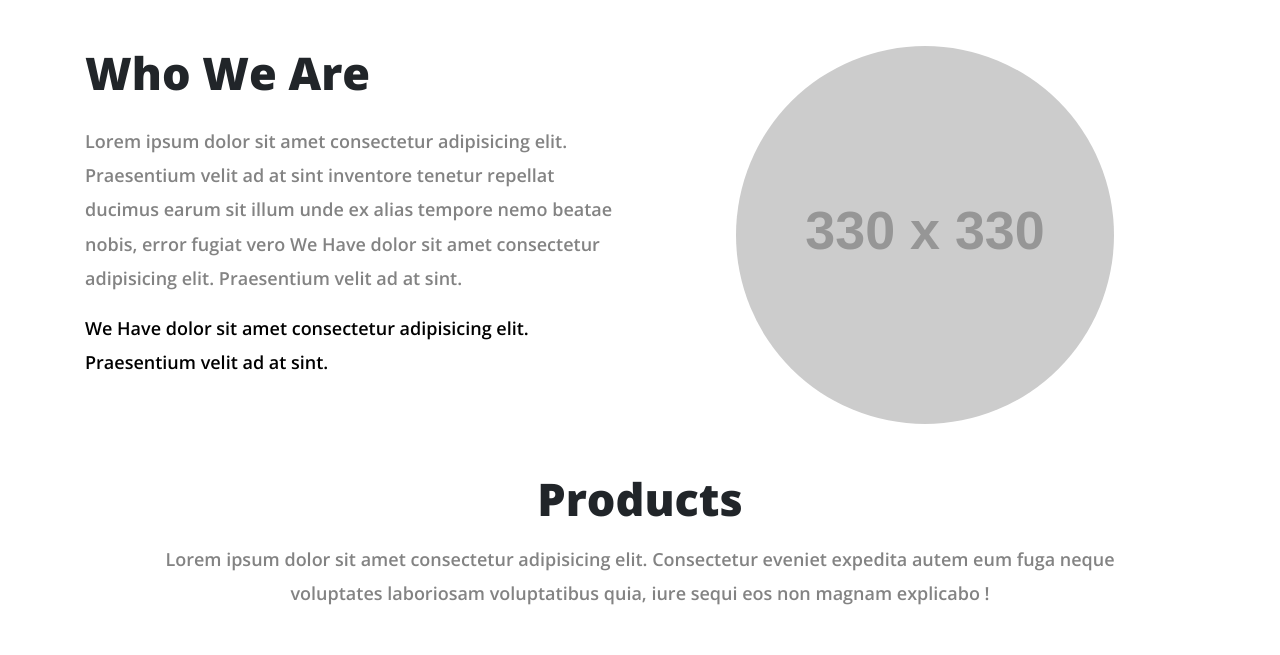
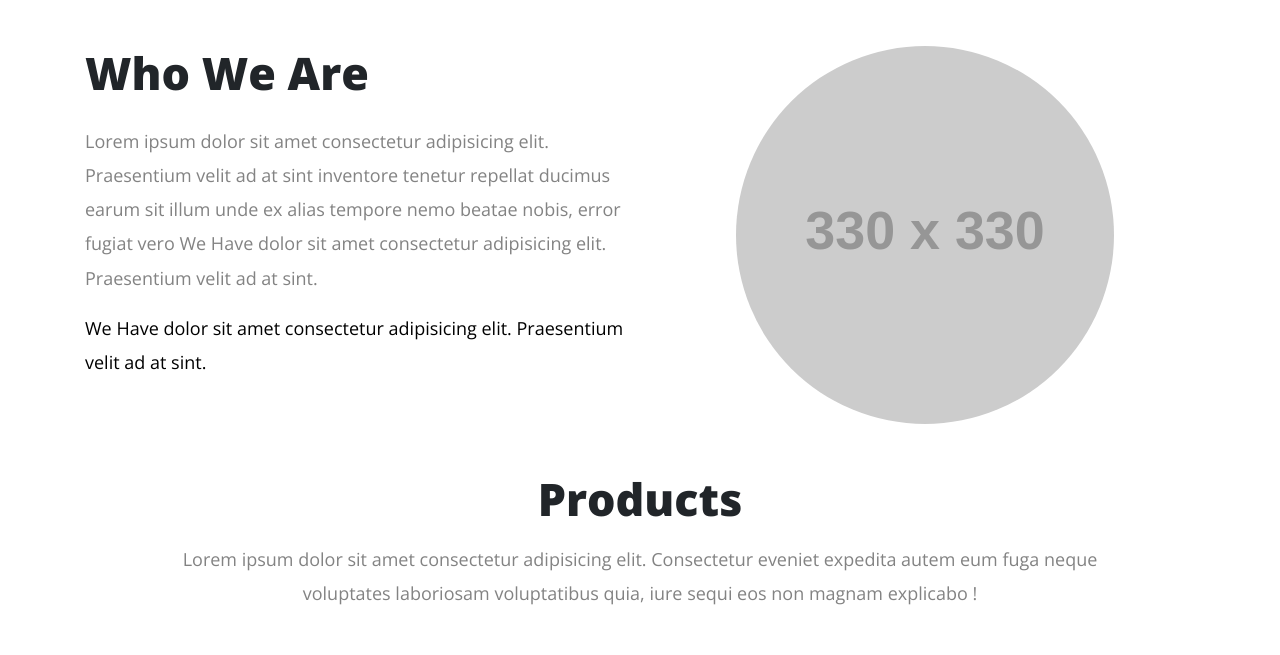
Before and after one commit to abdo-elmorsi/pentab, a plain HTML site: page index.html in a window 1280 px wide. Shown: the part 870-1525 px from the top of the page. Drawn offline with nearby package versions, Linux system fonts and the light colour scheme; placeholder pictures from the web are drawn by us.

Commit message:
last fixes

```diff
--- a/index.html
+++ b/index.html
@@ -579,7 +579,7 @@
 								</p>
 							</div>
 						</div>
-						<div class="col-6 col-md-4 px-2 mb-3 text-center">
+						<div class="col-6 col-md-4 mx-auto px-2 mb-3 text-center">
 							<div style="background-color: #D8CFE4;" class="rounded py-4 w-100 h-100">
 								<svg width='30px' aria-hidden="true" focusable="false" data-prefix="far" data-icon="landmark" role="img"
 									xmlns="http://www.w3.org/2000/svg" viewBox="0 0 576 512"
--- a/style/style.css
+++ b/style/style.css
@@ -8,14 +8,15 @@
     --font-size--: 18px;
     --font-head--: 40px;
 }
+html {
+    scroll-behavior: smooth;
+}
 body {
     font-family: "Cairo", sans-serif;
     font-family: "Open Sans", sans-serif;
     overflow-x: hidden !important;
-    min-height: 2000px;
 }
 * {
-    scroll-behavior: smooth;
     -webkit-box-sizing: border-box;
     box-sizing: border-box;
     margin: 0;
@@ -46,13 +47,13 @@ body {
 /* start statistic */
 .heading {
     font-weight: 900;
-    font-size: 45px;
+    font-size: 2.8rem;
 }
 .lead {
     font-size: var(--font-size--);
     color: var(--font-gray--);
     line-height: 1.9;
-    font-weight: 600;
+    font-weight: 500;
 }
 .btn {
     margin: 0 auto;
```
